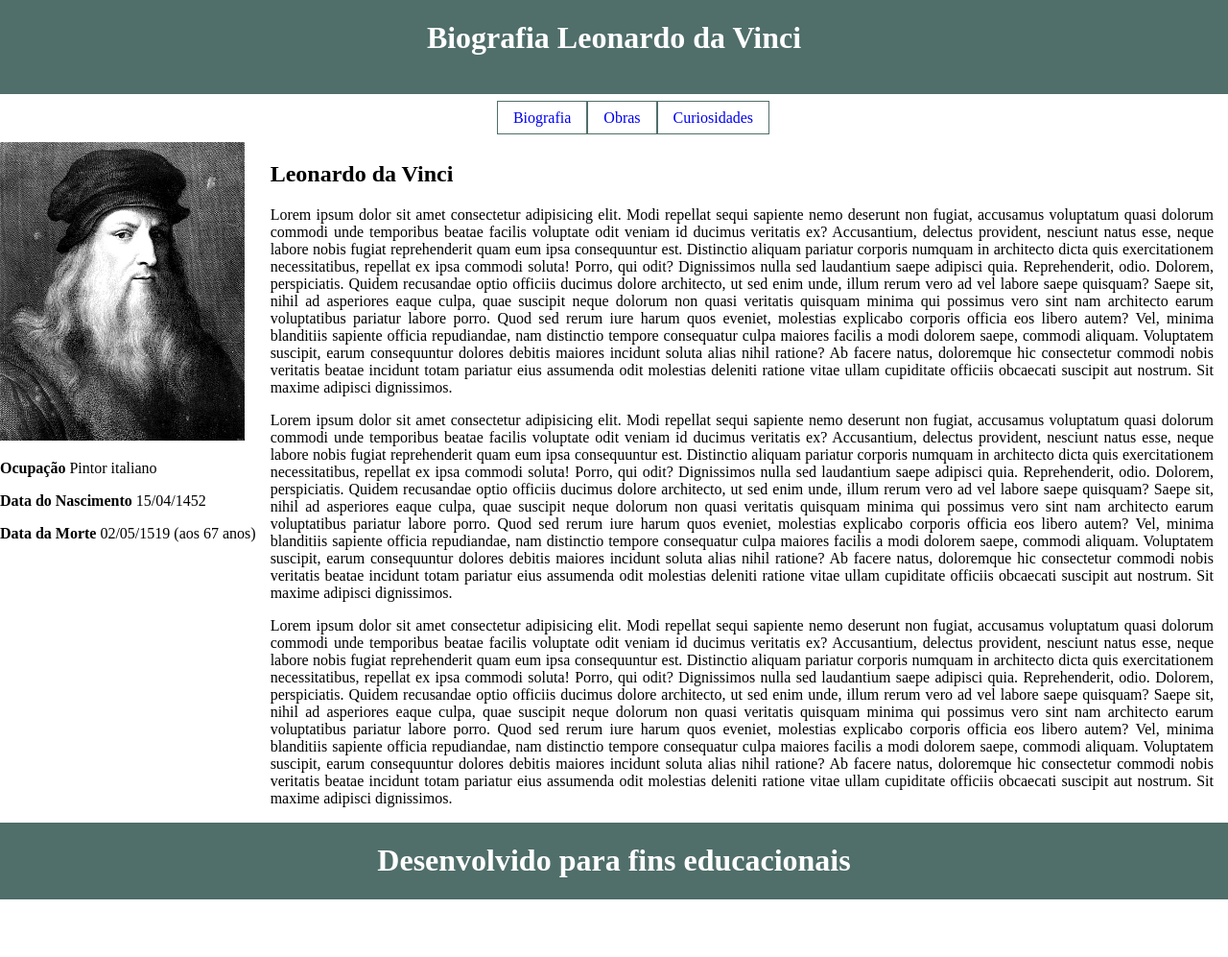
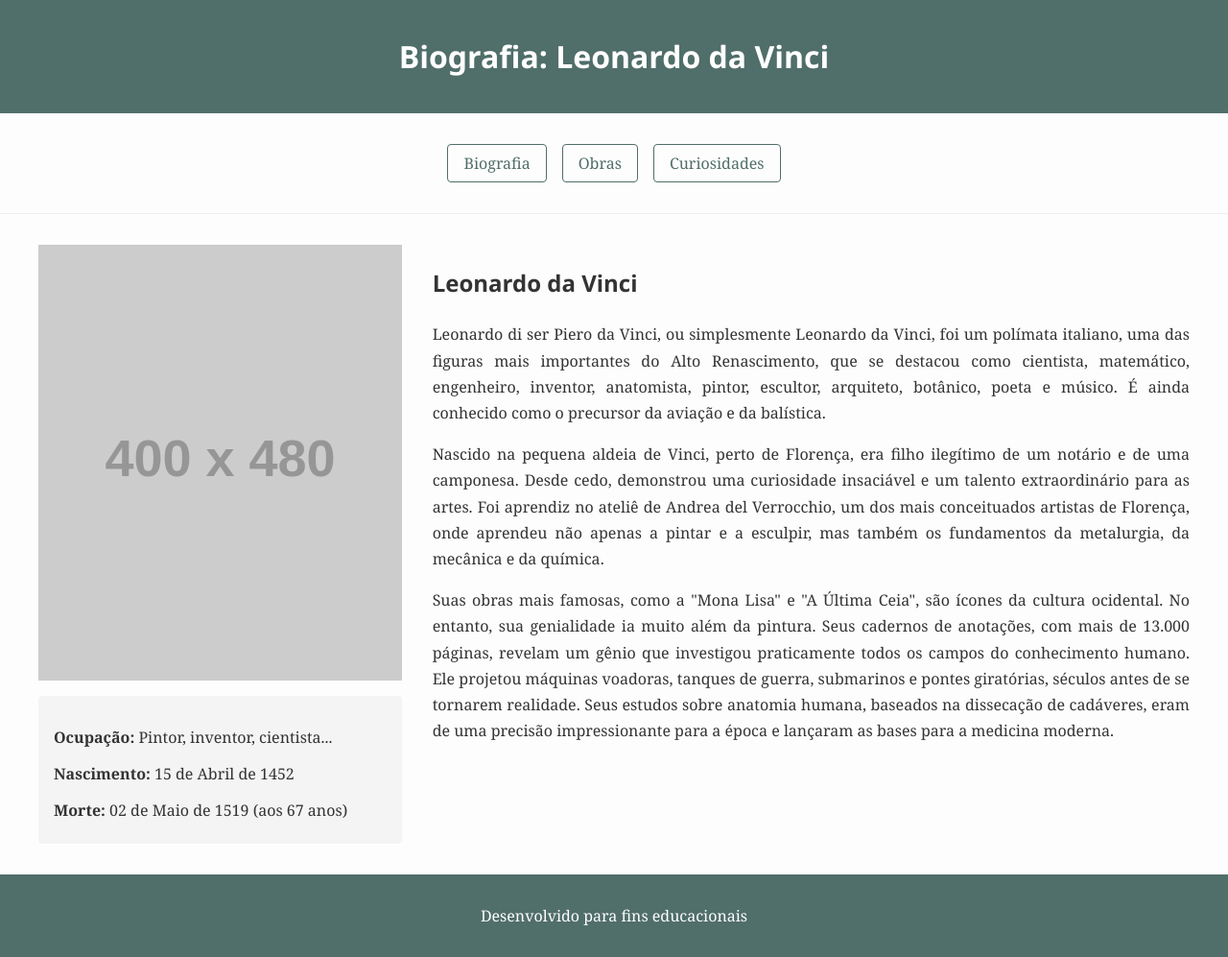
Before and after one commit to Mferrazon/AulaPratica_4, a plain HTML site: page index.html in a window 1280 px wide. Shown: the whole page at 96% size. Before the commit the page ends 937 px from the top, so only its background shows below. Drawn offline with Linux system fonts and the light colour scheme; placeholder pictures from the web are drawn by us.

Commit message:
Alteração estrutura

```diff
--- a/index.html
+++ b/index.html
@@ -1,193 +1,163 @@
 <!DOCTYPE html>
-<html lang="en">
+<html lang="pt-BR">
 
 <head>
     <meta charset="UTF-8">
     <meta http-equiv="X-UA-Compatible" content="IE=edge">
+    <!-- A tag mais importante para o design responsivo. Ela diz ao navegador para usar a largura do dispositivo. -->
     <meta name="viewport" content="width=device-width, initial-scale=1.0">
-    <title>Leonardo da Vinci</title>
+    <title>Leonardo da Vinci - Responsivo</title>
     <style>
+        /* --- ESTILOS GERAIS E RESET --- */
         body {
             margin: 0;
+            font-family: Georgia, 'Times New Roman', Times, serif; /* Uma fonte mais clássica para o tema */
+            color: #333;
+            background-color: #FDFDFD;
         }
 
-        .container {
-            display: grid;
+        img {
+            max-width: 100%; /* Garante que as imagens nunca "vazem" do seu container */
+            height: auto;
+            display: block; /* Remove espaços extras que podem aparecer embaixo das imagens */
         }
 
-        header {
-            grid-column-start: 1;
-            grid-column-end: 12;
-            background-color: #506E6A;
+        h1, h2, h3 {
+            font-family: 'Segoe UI', Tahoma, Geneva, Verdana, sans-serif;
         }
 
-        .menu {
-            grid-column-start: 6;
-            grid-column-end: 12;
-            justify-content: center;/*centraliza o menu*/
-            gap: 20px;/*https://nekocalc.com/px-to-rem-converter*/
-        }
-
-
-        .imagem_leo {
-            grid-column-start: 1;
-            grid-column-end: 3;
-
-        }
-
-        .principal {
-            grid-column-start: 4;
-            grid-column-end: 12;
-            padding-left: 15px;
-            padding-right: 15px;
-            text-align: justify;
-
-        }
-
-        footer {
-            grid-column-start: 1;
-            grid-column-end: 12;
+        /* --- CONTAINER PRINCIPAL E CABEÇALHO/RODAPÉ --- */
+        /* Vamos unificar o estilo do cabeçalho e rodapé aqui */
+        .secao-colorida {
             background-color: #506E6A;
             color: white;
+            padding: 1rem;
             text-align: center;
         }
 
-        ul {
-            list-style-type: none;
-            color: #506E6A;
+        /* --- MENU DE NAVEGAÇÃO --- */
+        .menu-nav {
+            padding: 1rem;
+            border-bottom: 1px solid #eee;
         }
 
-        a,
-        a:link {
+        .menu-nav ul {
+            /* A MÁGICA DO FLEXBOX: Substituímos o 'float' antigo. */
+            display: flex;          /* Transforma a lista em um container flexível. */
+            flex-wrap: wrap;        /* Permite que os itens quebrem para a linha de baixo se não couberem. */
+            justify-content: center;/* Centraliza os itens do menu. */
+            gap: 1rem;              /* Cria um espaço consistente entre os itens. */
+            list-style-type: none;  /* Remove as bolinhas da lista. */
+            padding: 0;
+        }
+
+        .menu-nav a {
             text-decoration: none;
             padding: 8px 16px;
-            border: solid #506E6A 1px;
+            border: 1px solid #506E6A;
+            color: #506E6A;
+            display: block; /* Garante que o link ocupe todo o espaço do 'li' */
+            border-radius: 4px; /* Bordas arredondadas para um visual mais suave */
+            transition: all 0.3s ease; /* Efeito de transição suave */
         }
 
-        li {
-            float: left;
-        }
-
-        a:hover {
+        .menu-nav a:hover {
             background-color: #506E6A;
             color: white;
         }
 
-        /* media query para dispositivos móveis */
-        @media only screen and (max-width: 767px) {
-            .wrapper {
-                grid-column-start: 1;
-                grid-column-end: 1;
+        /* --- CONTEÚDO PRINCIPAL (A GRADE) --- */
+        .container-conteudo {
+            display: grid;
+            /* Definimos explicitamente uma grade de 12 colunas. Cada '1fr' é uma fração igual do espaço. */
+            grid-template-columns: repeat(12, 1fr);
+            gap: 2rem; /* Espaço entre as colunas e linhas da grade. */
+            padding: 2rem;
+            max-width: 1200px; /* Limita a largura máxima em telas muito grandes para melhor leitura. */
+            margin: 0 auto;    /* Centraliza o container na página. */
+        }
 
+        .imagem_leo {
+            /* Em telas grandes, a imagem ocupa da coluna 1 até a 5. */
+            grid-column: 1 / span 4;
+            text-align: center; /* Centraliza o conteúdo dentro da coluna da imagem */
+        }
+
+        .infos {
+            background-color: #f4f4f4;
+            padding: 1rem;
+            margin-top: 1rem;
+            border-radius: 4px;
+            text-align: left;
+        }
+
+        .infos p {
+            margin-bottom: 0.5rem;
+        }
+
+        .principal {
+            /* Em telas grandes, o texto ocupa da coluna 5 até a última (-1). */
+            grid-column: 5 / -1;
+            text-align: justify;
+            line-height: 1.7; /* Melhora a legibilidade do texto. */
+        }
+
+        /* --- A MÁGICA DA RESPONSIVIDADE --- */
+        /* Esta regra só se aplica a telas com largura MÁXIMA de 768px (tablets e celulares). */
+        @media only screen and (max-width: 768px) {
+
+            .container-conteudo {
+                /* MUDANÇA CRÍTICA: A grade agora tem apenas UMA coluna. */
+                grid-template-columns: 1fr;
+                padding: 1rem; /* Diminui o espaçamento em telas menores */
             }
 
-            .imagem_leo {
-                grid-column-start: 1;
-                grid-column-end: 1;
-
-            }
-
+            .imagem_leo,
             .principal {
-                grid-column-start: 1;
-                grid-column-end: 1;
-
+                /* MUDANÇA CRÍTICA: Dizemos para ambos os itens ocuparem a grade inteira (a única coluna que existe). */
+                /* Isso faz com que eles se empilhem verticalmente. */
+                grid-column: 1 / -1;
             }
         }
     </style>
 </head>
 
 <body>
-    <header class="container">
-        <h1 style="color: white; text-align: center;">Biografia Leonardo da Vinci</h1>
-        <br>
+    <header class="secao-colorida">
+        <h1>Biografia: Leonardo da Vinci</h1>
+    </header>
 
-    </header>
-    <nav class="container menu">
+    <nav class="menu-nav">
         <ul>
             <li><a href="index.html">Biografia</a></li>
             <li><a href="obras.html">Obras</a></li>
             <li><a href="curiosidades.html">Curiosidades</a></li>
         </ul>
     </nav>
-    <div class="container wrapper">
+
+    <!-- O container principal que usa a nossa grade (Grid) -->
+    <div class="container-conteudo">
         <aside class="imagem_leo">
-            <img src="imagens/leonardo-da-vinci.png">
+            <img src="https://placehold.co/400x480/cccccc/333333?text=Da+Vinci" alt="Retrato de Leonardo da Vinci">
             <div class="infos">
-                <p><strong>Ocupação</strong> Pintor italiano</p>
-                <p>
-                    <strong>Data do Nascimento</strong>
-                    15/04/1452
-                </p>
-                <p><strong>Data da Morte</strong> 02/05/1519 (aos 67 anos)</p>
+                <p><strong>Ocupação:</strong> Pintor, inventor, cientista...</p>
+                <p><strong>Nascimento:</strong> 15 de Abril de 1452</p>
+                <p><strong>Morte:</strong> 02 de Maio de 1519 (aos 67 anos)</p>
             </div>
+        </aside>
 
-        </aside>
         <section class="principal">
-            <h1>
-                Leonardo da Vinci
-            </h1>
-            <p>Lorem ipsum dolor sit amet consectetur adipisicing elit. Modi repellat sequi sapiente nemo deserunt non
-                fugiat, accusamus voluptatum quasi dolorum commodi unde temporibus beatae facilis voluptate odit veniam
-                id
-                ducimus veritatis ex? Accusantium, delectus provident, nesciunt natus esse, neque labore nobis fugiat
-                reprehenderit quam eum ipsa consequuntur est. Distinctio aliquam pariatur corporis numquam in architecto
-                dicta quis exercitationem necessitatibus, repellat ex ipsa commodi soluta! Porro, qui odit? Dignissimos
-                nulla sed laudantium saepe adipisci quia. Reprehenderit, odio. Dolorem, perspiciatis. Quidem recusandae
-                optio officiis ducimus dolore architecto, ut sed enim unde, illum rerum vero ad vel labore saepe
-                quisquam?
-                Saepe sit, nihil ad asperiores eaque culpa, quae suscipit neque dolorum non quasi veritatis quisquam
-                minima
-                qui possimus vero sint nam architecto earum voluptatibus pariatur labore porro. Quod sed rerum iure
-                harum
-                quos eveniet, molestias explicabo corporis officia eos libero autem? Vel, minima blanditiis sapiente
-                officia
-                repudiandae, nam distinctio tempore consequatur culpa maiores facilis a modi dolorem saepe, commodi
-                aliquam.
-                Voluptatem suscipit, earum consequuntur dolores debitis maiores incidunt soluta alias nihil ratione? Ab
-                facere natus, doloremque hic consectetur commodi nobis veritatis beatae incidunt totam pariatur eius
-                assumenda odit molestias deleniti ratione vitae ullam cupiditate officiis obcaecati suscipit aut
-                nostrum.
-                Sit maxime adipisci dignissimos.</p>
-            <p>Lorem ipsum dolor sit amet consectetur adipisicing elit. Modi repellat sequi sapiente nemo
-                deserunt non fugiat, accusamus voluptatum quasi dolorum commodi unde temporibus beatae facilis
-                voluptate odit veniam id ducimus veritatis ex? Accusantium, delectus provident, nesciunt natus
-                esse, neque labore nobis fugiat reprehenderit quam eum ipsa consequuntur est. Distinctio
-                aliquam pariatur corporis numquam in architecto dicta quis exercitationem necessitatibus,
-                repellat ex ipsa commodi soluta! Porro, qui odit? Dignissimos nulla sed laudantium saepe
-                adipisci quia. Reprehenderit, odio. Dolorem, perspiciatis. Quidem recusandae optio officiis
-                ducimus dolore architecto, ut sed enim unde, illum rerum vero ad vel labore saepe quisquam?
-                Saepe sit, nihil ad asperiores eaque culpa, quae suscipit neque dolorum non quasi veritatis
-                quisquam minima qui possimus vero sint nam architecto earum voluptatibus pariatur labore
-                porro. Quod sed rerum iure harum quos eveniet, molestias explicabo corporis officia eos libero
-                autem? Vel, minima blanditiis sapiente officia repudiandae, nam distinctio tempore consequatur
-                culpa maiores facilis a modi dolorem saepe, commodi aliquam. Voluptatem suscipit, earum
-                consequuntur dolores debitis maiores incidunt soluta alias nihil ratione? Ab facere natus,
-                doloremque hic consectetur commodi nobis veritatis beatae incidunt totam pariatur eius
-                assumenda odit molestias deleniti ratione vitae ullam cupiditate officiis obcaecati suscipit
-                aut nostrum. Sit maxime adipisci dignissimos.</p>
-            <p>Lorem ipsum dolor sit amet consectetur adipisicing elit. Modi repellat sequi sapiente nemo
-                deserunt non fugiat, accusamus voluptatum quasi dolorum commodi unde temporibus beatae facilis
-                voluptate odit veniam id ducimus veritatis ex? Accusantium, delectus provident, nesciunt natus
-                esse, neque labore nobis fugiat reprehenderit quam eum ipsa consequuntur est. Distinctio
-                aliquam pariatur corporis numquam in architecto dicta quis exercitationem necessitatibus,
-                repellat ex ipsa commodi soluta! Porro, qui odit? Dignissimos nulla sed laudantium saepe
-                adipisci quia. Reprehenderit, odio. Dolorem, perspiciatis. Quidem recusandae optio officiis
-                ducimus dolore architecto, ut sed enim unde, illum rerum vero ad vel labore saepe quisquam?
-                Saepe sit, nihil ad asperiores eaque culpa, quae suscipit neque dolorum non quasi veritatis
-                quisquam minima qui possimus vero sint nam architecto earum voluptatibus pariatur labore
-                porro. Quod sed rerum iure harum quos eveniet, molestias explicabo corporis officia eos libero
-                autem? Vel, minima blanditiis sapiente officia repudiandae, nam distinctio tempore consequatur
-                culpa maiores facilis a modi dolorem saepe, commodi aliquam. Voluptatem suscipit, earum
-                consequuntur dolores debitis maiores incidunt soluta alias nihil ratione? Ab facere natus,
-                doloremque hic consectetur commodi nobis veritatis beatae incidunt totam pariatur eius
-                assumenda odit molestias deleniti ratione vitae ullam cupiditate officiis obcaecati suscipit
-                aut nostrum. Sit maxime adipisci dignissimos.</p>
+            <h2>Leonardo da Vinci</h2>
+            <p>Leonardo di ser Piero da Vinci, ou simplesmente Leonardo da Vinci, foi um polímata italiano, uma das figuras mais importantes do Alto Renascimento, que se destacou como cientista, matemático, engenheiro, inventor, anatomista, pintor, escultor, arquiteto, botânico, poeta e músico. É ainda conhecido como o precursor da aviação e da balística.</p>
+            <p>Nascido na pequena aldeia de Vinci, perto de Florença, era filho ilegítimo de um notário e de uma camponesa. Desde cedo, demonstrou uma curiosidade insaciável e um talento extraordinário para as artes. Foi aprendiz no ateliê de Andrea del Verrocchio, um dos mais conceituados artistas de Florença, onde aprendeu não apenas a pintar e a esculpir, mas também os fundamentos da metalurgia, da mecânica e da química.</p>
+            <p>Suas obras mais famosas, como a "Mona Lisa" e "A Última Ceia", são ícones da cultura ocidental. No entanto, sua genialidade ia muito além da pintura. Seus cadernos de anotações, com mais de 13.000 páginas, revelam um gênio que investigou praticamente todos os campos do conhecimento humano. Ele projetou máquinas voadoras, tanques de guerra, submarinos e pontes giratórias, séculos antes de se tornarem realidade. Seus estudos sobre anatomia humana, baseados na dissecação de cadáveres, eram de uma precisão impressionante para a época e lançaram as bases para a medicina moderna.</p>
         </section>
     </div>
-    <footer class="container">
-        <h1>Desenvolvido para fins educacionais</h1>
+
+    <footer class="secao-colorida">
+        <p>Desenvolvido para fins educacionais</p>
     </footer>
-    </div>
+
 </body>
 
 </html>
```
Also changed, not shown: IndexAntigo.html (added, +193 -0 lines).
